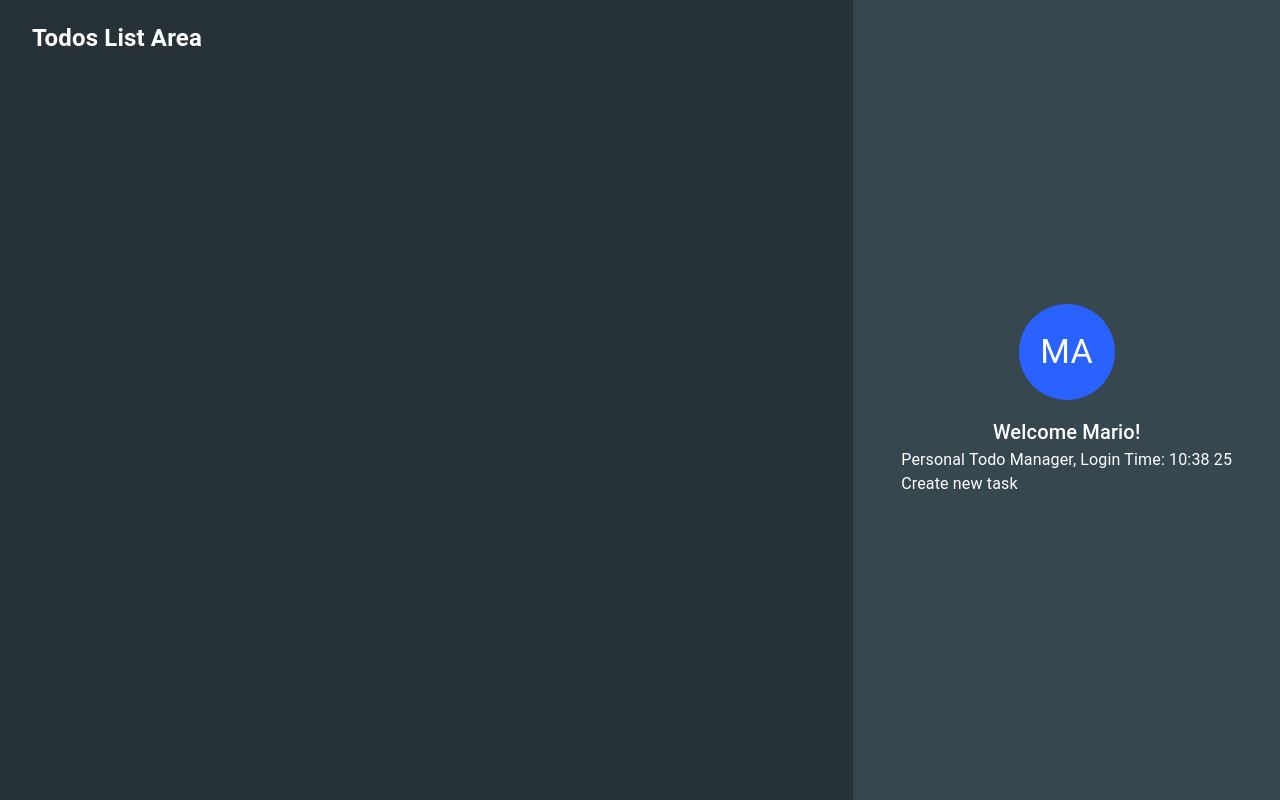
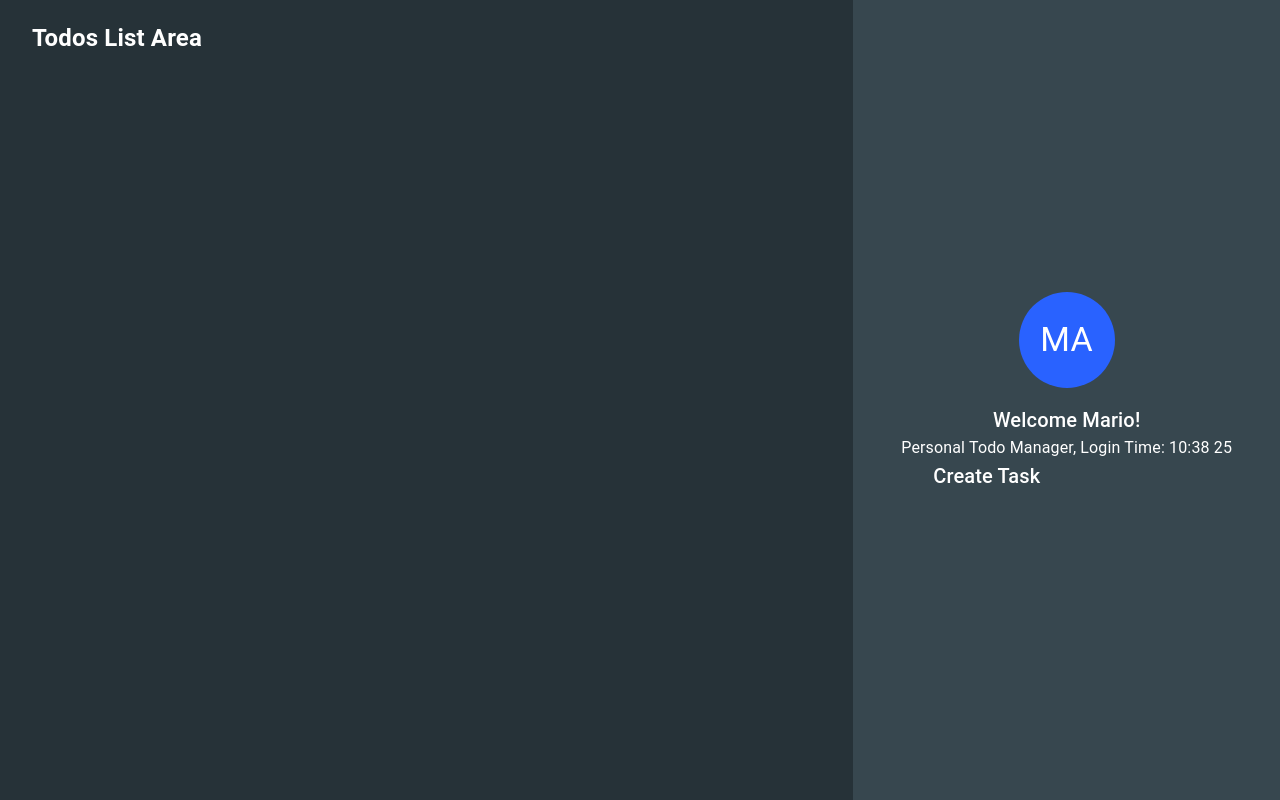
Before and after one commit to chandanch/personal-todos-webapp, a React (Create React App) app: page / in a window 1280 px wide. Built offline with nearby package versions, Linux system fonts and the light colour scheme.

Commit message:
add box layout to createTaskForm and rename comp :bulb:

```diff
--- a/src/components/createTask/createTask.tsx
+++ b/src/components/createTask/createTask.tsx
@@ -1,7 +1,20 @@
+import { Box, Typography } from '@mui/material';
 import React, { FC, ReactElement } from 'react';
 
-const CreateTask: FC = (): ReactElement => {
-    return <div>Create new task</div>;
+const CreateTaskForm: FC = (): ReactElement => {
+    return (
+        <Box
+            display="flex"
+            flexDirection="column"
+            alignItems="flex-start"
+            width={'100%'}
+            px={4}
+        >
+            <Typography mb={2} component="h2" variant="h6">
+                Create Task
+            </Typography>
+        </Box>
+    );
 };
 
-export default CreateTask;
+export default CreateTaskForm;
--- a/src/components/sidebar/sidebar.tsx
+++ b/src/components/sidebar/sidebar.tsx
@@ -1,12 +1,12 @@
 import React, { FC, ReactElement } from 'react';
 import Profile from '../profile/profile';
-import CreateTask from '../createTask/createTask';
+import CreateTaskForm from '../createTask/createTask';
 
 const SideBar: FC = (): ReactElement => {
     return (
         <div>
             <Profile name="Mario" />
-            <CreateTask />
+            <CreateTaskForm />
         </div>
     );
 };
```
